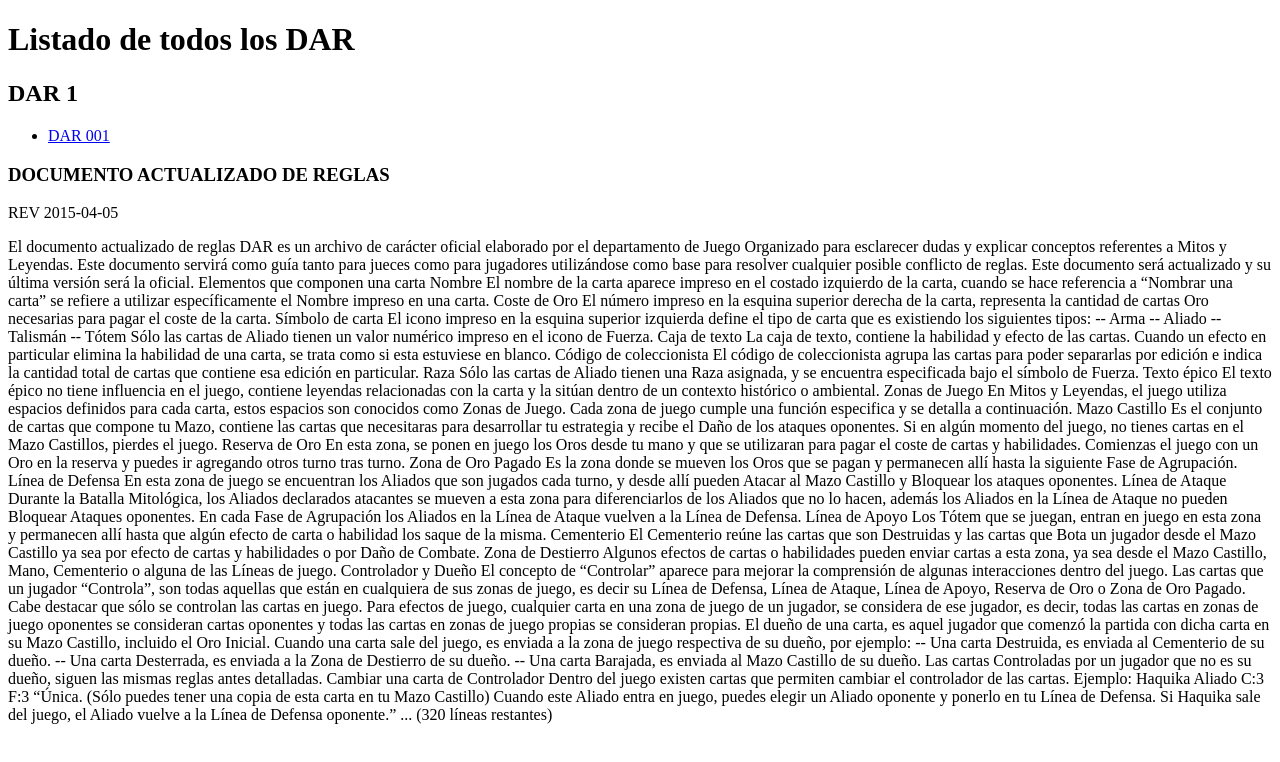
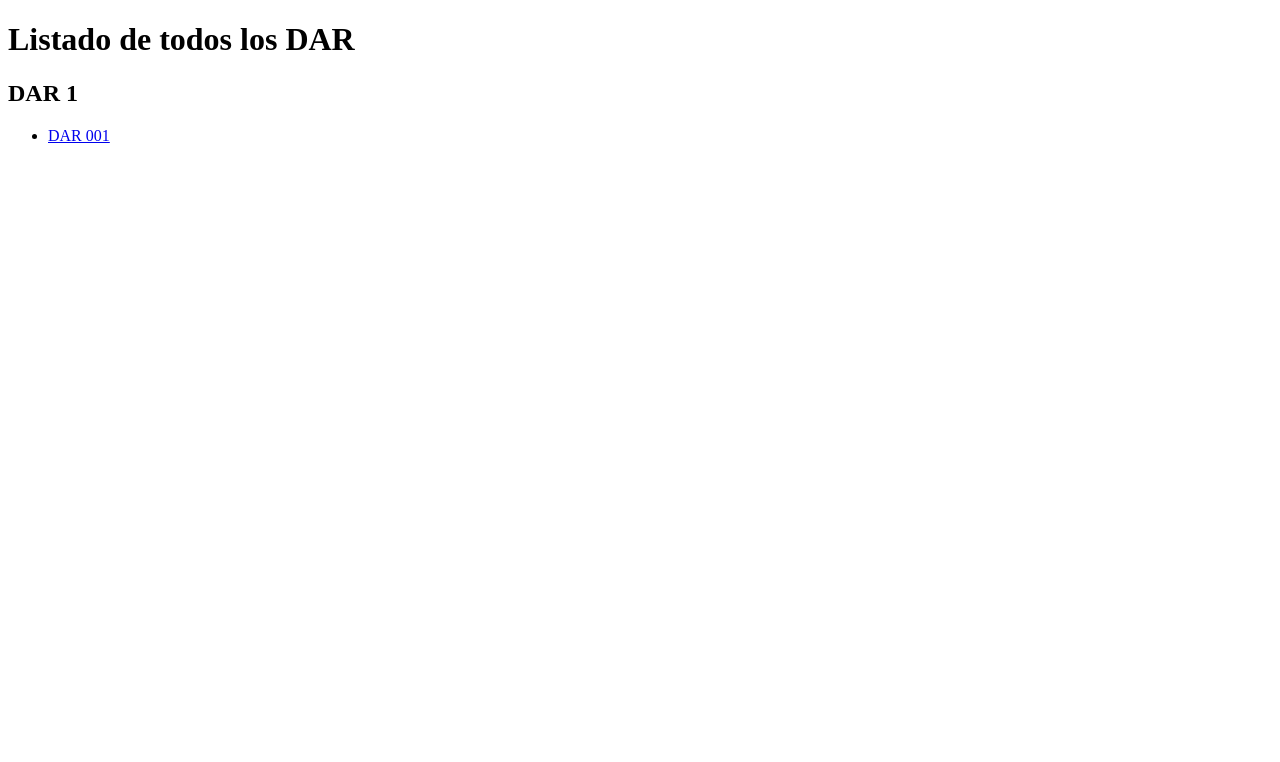
Before and after one commit to Erchak/dar_html, a plain HTML site: page index.html in a window 1280 px wide. Drawn offline with Linux system fonts and the light colour scheme.

Commit message:
Update index.html

```diff
--- a/index.html
+++ b/index.html
@@ -12,88 +12,6 @@
 <ul>
   <li><a href="DARS/DAR2015-05-04_min.html">DAR 001</a></li>
 </ul>
-<h3>DOCUMENTO ACTUALIZADO DE REGLAS</h3>
-<p>REV 2015-04-05</p>
-<p>El documento actualizado de reglas DAR es un archivo de carácter oficial elaborado por el departamento de Juego Organizado para esclarecer dudas y explicar conceptos referentes a Mitos y Leyendas. Este documento servirá como guía tanto para jueces como para jugadores utilizándose como base para resolver cualquier posible conflicto de reglas.
 
-Este documento será actualizado y su última versión será la oficial.
-
-Elementos que componen una carta
-
-Nombre
-El nombre de la carta aparece impreso en el costado izquierdo de la carta, cuando se hace referencia a “Nombrar una carta” se refiere a utilizar específicamente el Nombre impreso en una carta.
-
-Coste de Oro
-El número impreso en la esquina superior derecha de la carta, representa la cantidad de cartas Oro necesarias para pagar el coste de la carta.
-
-Símbolo de carta
-El icono impreso en la esquina superior izquierda define el tipo de carta que es existiendo los siguientes tipos:
--‐	Arma
--‐	Aliado
--‐	Talismán
--‐	Tótem
-Sólo las cartas de Aliado tienen un valor numérico impreso en el icono de Fuerza.
-
-Caja de texto
-La caja de texto, contiene la habilidad y efecto de las cartas. Cuando un efecto en particular elimina la habilidad de una carta, se trata como si esta estuviese en blanco.
-
-Código de coleccionista
-El código de coleccionista agrupa las cartas para poder separarlas por edición e indica la cantidad total de cartas que contiene esa edición en particular.
-
-Raza
-Sólo las cartas de Aliado tienen una Raza asignada, y se encuentra especificada bajo el símbolo de Fuerza.
-
-Texto épico
-El texto épico no tiene influencia en el juego, contiene leyendas relacionadas con la carta y la sitúan dentro de un contexto histórico o ambiental.
-
-Zonas de Juego
-
-En Mitos y Leyendas, el juego utiliza espacios definidos para cada carta, estos espacios son conocidos como Zonas de Juego.
-Cada zona de juego cumple una función especifica y se detalla a continuación.
-
-Mazo Castillo
-Es el conjunto de cartas que compone tu Mazo, contiene las cartas que necesitaras para desarrollar tu estrategia y recibe el Daño de los ataques oponentes.
-Si en algún momento del juego, no tienes cartas en el Mazo Castillos, pierdes el juego.
-
-Reserva de Oro
-En esta zona, se ponen en juego los Oros desde tu mano y que se utilizaran para pagar el coste de cartas y habilidades. Comienzas el juego con un Oro en la reserva y puedes ir agregando otros turno tras turno.
-
-Zona de Oro Pagado
-Es la zona donde se mueven los Oros que se pagan y permanecen allí hasta la siguiente Fase de Agrupación.
-
-Línea de Defensa
-En esta zona de juego se encuentran los Aliados que son jugados cada turno, y desde allí pueden Atacar al Mazo Castillo y Bloquear los ataques oponentes.
-
-Línea de Ataque
-Durante la Batalla Mitológica, los Aliados declarados atacantes se mueven a esta zona para diferenciarlos de los Aliados que no lo hacen, además los Aliados en la Línea de Ataque no pueden Bloquear Ataques oponentes. En cada Fase de Agrupación los Aliados en la Línea de Ataque vuelven a la Línea de Defensa.
-
-Línea de Apoyo
-Los Tótem que se juegan, entran en juego en esta zona y permanecen allí hasta que algún efecto de carta o habilidad los saque de la misma.
-
-Cementerio
-El Cementerio reúne las cartas que son Destruidas y las cartas que Bota un jugador desde el Mazo Castillo ya sea por efecto de cartas y habilidades o por Daño de Combate.
-
-Zona de Destierro
-Algunos efectos de cartas o habilidades pueden enviar cartas a esta zona, ya sea desde el Mazo Castillo, Mano, Cementerio o alguna de las Líneas de juego.
-
-Controlador y Dueño
-El concepto de “Controlar” aparece para mejorar la comprensión de algunas interacciones dentro del juego. Las cartas que un jugador “Controla”, son todas aquellas que están en cualquiera de sus zonas de juego, es decir su Línea de Defensa, Línea de Ataque, Línea de Apoyo, Reserva de Oro o Zona de Oro Pagado. Cabe destacar que sólo se controlan las cartas en juego.
-Para efectos de juego, cualquier carta en una zona de juego de un jugador, se considera de ese jugador, es decir, todas las cartas en zonas de juego oponentes se consideran cartas oponentes y todas las cartas en zonas de juego propias se consideran propias.
-
-El dueño de una carta, es aquel jugador que comenzó la partida con dicha carta en su Mazo Castillo, incluido el Oro Inicial.
-Cuando una carta sale del juego, es enviada a la zona de juego respectiva de su dueño, por ejemplo:
--‐	Una carta Destruida, es enviada al Cementerio de su dueño.
--‐	Una carta Desterrada, es enviada a la Zona de Destierro de su dueño.
--‐	Una carta Barajada, es enviada al Mazo Castillo de su dueño.
-Las cartas Controladas por un jugador que no es su dueño, siguen las mismas reglas antes detalladas.
-
-
-Cambiar una carta de Controlador
-
-Dentro del juego existen cartas que permiten cambiar el controlador de las cartas.
-Ejemplo:
-Haquika Aliado C:3 F:3
-“Única. (Sólo puedes tener una copia de esta carta en tu Mazo Castillo)
-Cuando este Aliado entra en juego, puedes elegir un Aliado oponente y ponerlo en tu Línea de Defensa. Si Haquika sale del juego, el Aliado vuelve a la Línea de Defensa oponente.”
-
-... (320 líneas restantes)
+</body>
+</html>
```
